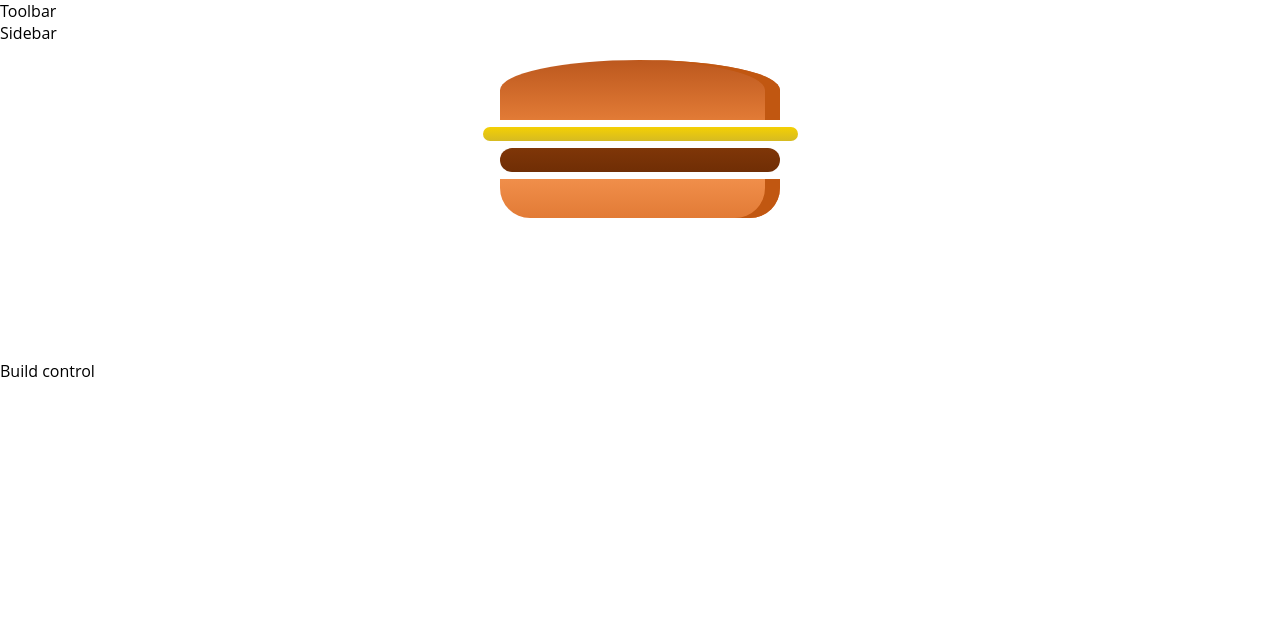
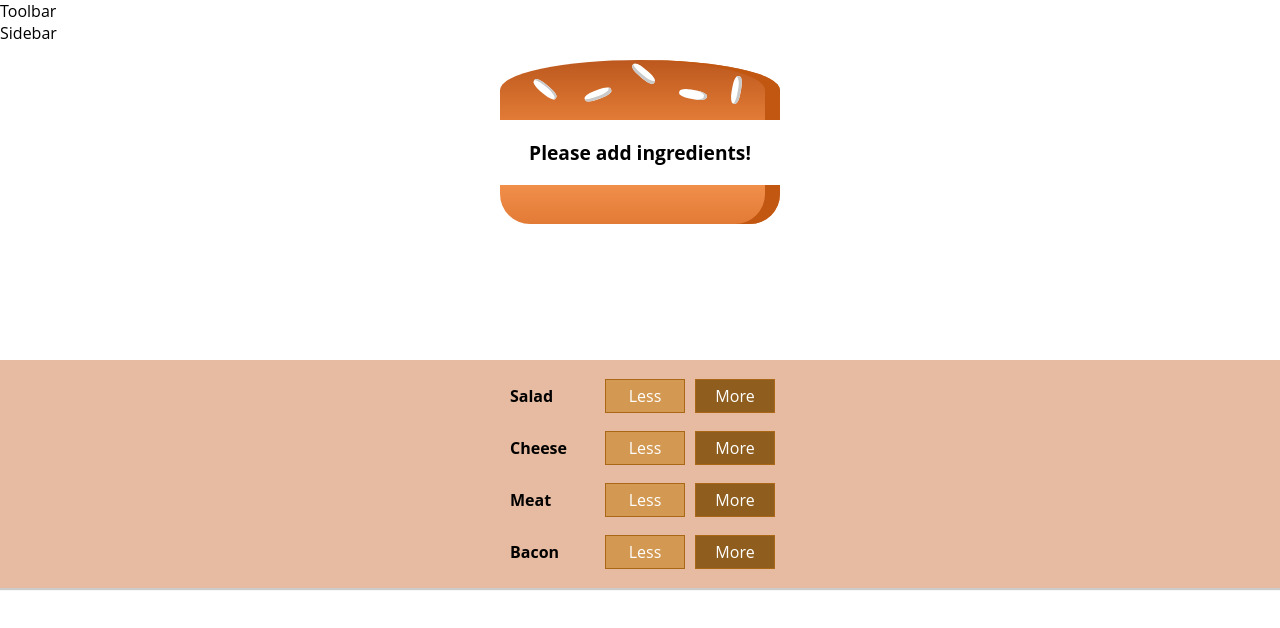
Before and after one commit to longnghiem/mobile-first-react-hamburger, a React (Create React App) app: page / in a window 1280 px wide. Shown: the top 628 px of the page. Built offline with nearby package versions, Linux system fonts and the light colour scheme; the HTML template or start-up script is replaced by a standard one.

Commit message:
create buildControls and buildControl components

```diff
--- /dev/null
+++ b/src/components/Burger/BuildControls/BuildControl/BuildControl.css
@@ -0,0 +1,58 @@
+.buildControl {
+  display: flex;
+  justify-content: space-between;
+  align-items: center;
+  margin: 5px 0;
+}
+
+.buildControl button {
+  display: block;
+  font: inherit;
+  padding: 5px;
+  margin: 0 5px;
+  width: 80px;
+  border: 1px solid #aa6817;
+  cursor: pointer;
+  outline: none;
+}
+
+.buildControl button:disabled {
+  background-color: #ac9980;
+  border: 1px solid #7e7365;
+  color: #ccc;
+  cursor: default;
+}
+
+.buildControl button:hover:disabled {
+  background-color: #ac9980;
+  color: #ccc;
+  cursor: not-allowed;
+}
+
+.label {
+  padding: 10px;
+  font-weight: bold;
+  width: 80px;
+}
+
+.buildControl .less {
+  background-color: #d39952;
+  color: white;
+}
+
+.buildControl .more {
+  background-color: #8f5e1e;
+  color: white;
+}
+
+.buildControl .less:hover,
+.buildControl .less:active {
+  background-color: #daa972;
+  color: white;
+}
+
+.buildControl .more:hover,
+.buildControl .more:active {
+  background-color: #99703f;
+  color: white;
+}
--- /dev/null
+++ b/src/components/Burger/BuildControls/BuildControl/BuildControl.js
@@ -0,0 +1,24 @@
+import React from "react";
+import "./BuildControl.css";
+import PropTypes from "prop-types";
+
+const buildControl = (props) => {
+  const { label, } = props;
+  return (
+    <div className="buildControl">
+      <div className="label">{label}</div>
+      <button type="button" className="less">
+        Less
+      </button>
+      <button type="button" className="more">
+        More
+      </button>
+    </div>
+  );
+};
+
+buildControl.propTypes = {
+  label: PropTypes.string.isRequired,
+};
+
+export default buildControl;
--- /dev/null
+++ b/src/components/Burger/BuildControls/BuildControls.css
@@ -0,0 +1,10 @@
+.buildControls {
+  width: 100%;
+  background-color: #e7bba1;
+  display: flex;
+  flex-flow: column;
+  align-items: center;
+  box-shadow: 0 2px 1px #ccc;
+  margin: auto;
+  padding: 10px 0;
+}
--- /dev/null
+++ b/src/components/Burger/BuildControls/BuildControls.js
@@ -0,0 +1,22 @@
+import React from "react";
+import BuildControl from "./BuildControl/BuildControl";
+
+import("./BuildControls.css");
+
+const buildControls = (props) => {
+  const controls = [
+    { label: "Salad", type: "salad", },
+    { label: "Cheese", type: "cheese", },
+    { label: "Meat", type: "meat", },
+    { label: "Bacon", type: "bacon", },
+  ];
+  return (
+    <div className="buildControls">
+      {controls.map(control => (
+        <BuildControl key={control.label} label={control.label} />
+      ))}
+    </div>
+  );
+};
+
+export default buildControls;
--- a/src/components/Burger/Burger.js
+++ b/src/components/Burger/Burger.js
@@ -1,14 +1,31 @@
 import React from "react";
 import "./Burger.css";
+import PropTypes from "prop-types";
 import BurgerIngredient from "./Burgeringredient/Burgeringredient";
 
-const burger = () => (
-  <div className="burger">
-    <BurgerIngredient type="bread-top" />
-    <BurgerIngredient type="cheese" />
-    <BurgerIngredient type="meat" />
-    <BurgerIngredient type="bread-bottom" />
-  </div>
-);
+const burger = ({ ingredients, }) => {
+  // [...Array(3),] returns [undefined, undefined, undefined]
+  // console.log([...Array("a", "b"), ...Array(3),]);
+  let transformedIngredients = Object.keys(ingredients)
+    .map(ingreKeyName =>
+      [...Array(ingredients[ingreKeyName]),].map((_, index) => (
+        <BurgerIngredient key={ingreKeyName + index} type={ingreKeyName} />
+      )))
+    .reduce((arr, el) => arr.concat(el), []); // converting nested array into normal array
+  if (transformedIngredients.length === 0) {
+    transformedIngredients = <p>Please add ingredients!</p>;
+  }
+  return (
+    <div className="burger">
+      <BurgerIngredient type="bread-top" />
+      {transformedIngredients}
+      <BurgerIngredient type="bread-bottom" />
+    </div>
+  );
+};
+
+burger.propTypes = {
+  ingredients: PropTypes.shape({}).isRequired,
+};
 
 export default burger;
--- a/src/components/Burger/Burgeringredient/Burgeringredient.js
+++ b/src/components/Burger/Burgeringredient/Burgeringredient.js
@@ -17,8 +17,8 @@
       case "bread-top":
         ingredient = (
           <div className="breadTop">
-            <div className="seed1" />
-            <div className="seed2" />
+            <div className="seeds1" />
+            <div className="seeds2" />
           </div>
         );
         break;
--- a/src/containers/BurgerBuilder/BurgerBuilder.js
+++ b/src/containers/BurgerBuilder/BurgerBuilder.js
@@ -2,13 +2,24 @@
 
 import Aux from "../../hoc/Aux_Comp";
 import Burger from "../../components/Burger/Burger";
+import BuildControls from "../../components/Burger/BuildControls/BuildControls";
 
 class BurgerBuilder extends Component {
+  state = {
+    ingredients: {
+      salad: 0,
+      bacon: 0,
+      cheese: 0,
+      meat: 0,
+    },
+  };
+
   render() {
+    const { ingredients, } = this.state;
     return (
       <Aux>
-        <Burger />
-        <div> Build control </div>
+        <Burger ingredients={ingredients} />
+        <BuildControls />
       </Aux>
     );
   }
```
Also changed, not shown: .eslintrc.json.
